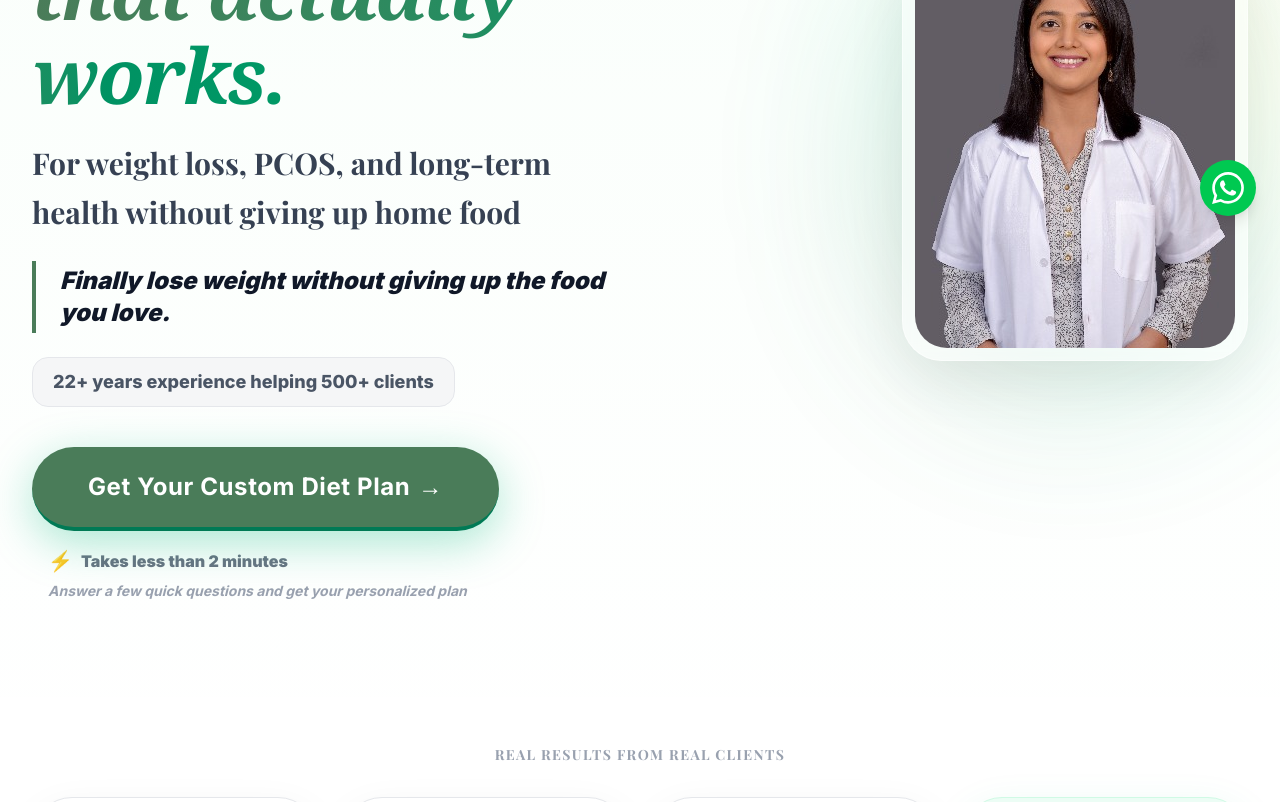
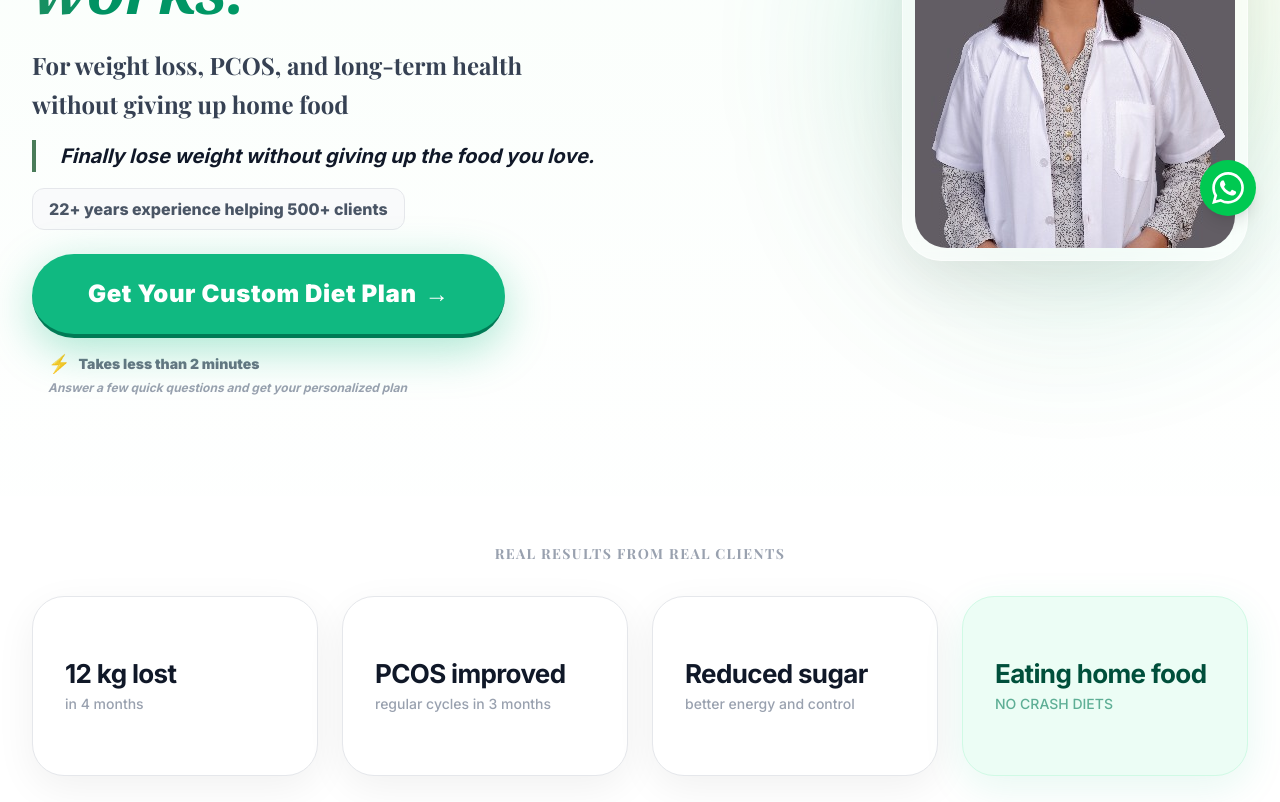
Before and after one commit to mehtaabshaikh-oss/anjums-diet-app, a Next.js app: page / in a window 1280 px wide. Shown: the part 560-1362 px from the top of the page. Built offline with nearby package versions, Linux system fonts and the light colour scheme.

Commit message:
style: final QA pixel-perfect refinements

```diff
--- a/src/app/page.tsx
+++ b/src/app/page.tsx
@@ -88,7 +88,7 @@ export default function Home() {
                 hidden: { opacity: 0 },
                 visible: { opacity: 1, transition: { staggerChildren: 0.15 } }
               }}
-              className="max-w-2xl"
+              className="max-w-2xl flex flex-col items-start"
             >
               <motion.div
                 variants={{ hidden: { opacity: 0, y: 20 }, visible: { opacity: 1, y: 0, transition: { duration: 0.8, ease: [0.16, 1, 0.3, 1] } } }}
@@ -97,9 +97,10 @@ export default function Home() {
                 <span className="text-amber-700 tracking-wide">If you’ve tried multiple diets and nothing worked long-term, this is for you</span>
               </motion.div>
 
+              <div className="max-w-[600px] flex flex-col space-y-3 md:space-y-0 text-left">
                 <motion.h1
                   variants={{ hidden: { opacity: 0, y: 20 }, visible: { opacity: 1, y: 0, transition: { duration: 0.8, ease: [0.16, 1, 0.3, 1] } } }}
-                className="text-5xl md:text-[4.8rem] font-extrabold text-gray-900 mb-6 leading-[1.05] tracking-tight"
+                  className="text-5xl md:text-[4rem] font-black text-gray-900 mb-4 leading-tight tracking-tight"
                 >
                   Get a personalized Indian diet plan <br />
                   <span className="text-transparent bg-clip-text bg-gradient-to-r from-primary to-emerald-600 italic font-serif">that actually works.</span>
@@ -107,36 +108,37 @@ export default function Home() {
 
                 <motion.h2
                   variants={{ hidden: { opacity: 0, y: 20 }, visible: { opacity: 1, y: 0, transition: { duration: 0.8, ease: [0.16, 1, 0.3, 1] } } }}
-                className="text-2xl md:text-3xl font-bold text-gray-700 mb-6 leading-relaxed max-w-2xl"
+                  className="text-xl md:text-2xl font-bold text-gray-700 mb-4 leading-relaxed"
                 >
                   For weight loss, PCOS, and long-term health without giving up home food
                 </motion.h2>
 
                 <motion.p
                   variants={{ hidden: { opacity: 0, y: 20 }, visible: { opacity: 1, y: 0, transition: { duration: 0.8, ease: [0.16, 1, 0.3, 1] } } }}
-                className="text-xl md:text-2xl font-black text-gray-900 mb-6 italic border-l-4 border-primary pl-6 py-1"
+                  className="text-lg md:text-xl font-bold text-gray-900 mb-4 italic border-l-4 border-primary pl-6 py-0.5"
                 >
                   Finally lose weight without giving up the food you love.
                 </motion.p>
 
                 <motion.p
                   variants={{ hidden: { opacity: 0, y: 20 }, visible: { opacity: 1, y: 0, transition: { duration: 0.8, ease: [0.16, 1, 0.3, 1] } } }}
-                className="text-lg font-extrabold text-gray-600 mb-10 inline-block px-5 py-2.5 bg-gray-100/80 rounded-xl border border-gray-200"
+                  className="text-base font-extrabold text-gray-600 mb-4 inline-block px-4 py-2 bg-gray-50 rounded-lg border border-gray-200 w-fit"
                 >
                   22+ years experience helping 500+ clients
                 </motion.p>
+              </div>
 
               <motion.div
                 variants={{ hidden: { opacity: 0, y: 20 }, visible: { opacity: 1, y: 0, transition: { duration: 0.8, ease: [0.16, 1, 0.3, 1] } } }}
-                className="flex flex-col items-start gap-4 mb-16"
+                className="flex flex-col items-start gap-2 mt-2 mb-16"
               >
-                <a href="#contact" className="group relative inline-flex items-center justify-center px-14 py-6 font-bold text-white bg-primary rounded-full overflow-hidden hover:scale-[1.03] transition-all duration-300 shadow-[0_12px_45px_rgba(16,185,129,0.35)] text-2xl tracking-wide w-full md:w-auto text-center border-b-4 border-emerald-700">
-                  <div className="absolute inset-0 bg-gradient-to-r from-primary to-emerald-500 opacity-0 group-hover:opacity-100 transition-opacity duration-300"></div>
+                <a href="#contact" className="group relative inline-flex items-center justify-center px-14 py-6 font-black text-white bg-[#10b981] rounded-full overflow-hidden hover:scale-[1.03] transition-all duration-300 shadow-[0_12px_45px_rgba(16,185,129,0.35)] text-2xl tracking-wide w-full md:w-auto text-center border-b-4 border-emerald-700">
+                  <div className="absolute inset-0 bg-gradient-to-r from-[#10b981] to-emerald-500 opacity-0 group-hover:opacity-100 transition-opacity duration-300"></div>
                   <span className="relative z-10 flex items-center justify-center gap-2">Get Your Custom Diet Plan <span className="group-hover:translate-x-1 transition-transform">→</span></span>
                 </a>
-                <div className="space-y-1.5 ml-4">
-                  <p className="text-base font-black text-gray-500 flex items-center gap-2"><span className="text-amber-500 text-xl">⚡</span> Takes less than 2 minutes</p>
-                  <p className="text-sm font-bold text-gray-400 italic">Answer a few quick questions and get your personalized plan</p>
+                <div className="space-y-0.5 ml-4 py-1">
+                  <p className="text-sm font-black text-gray-500 flex items-center gap-2"><span className="text-amber-500 text-lg">⚡</span> Takes less than 2 minutes</p>
+                  <p className="text-xs font-bold text-gray-400 italic">Answer a few quick questions and get your personalized plan</p>
                 </div>
               </motion.div>
 
@@ -170,21 +172,21 @@ export default function Home() {
         <div className="max-w-7xl mx-auto px-4 sm:px-6 lg:px-8">
           <h2 className="text-center font-bold text-gray-400 uppercase tracking-widest text-sm mb-8">Real results from real clients</h2>
           <div className="grid grid-cols-1 sm:grid-cols-2 lg:grid-cols-4 gap-6 relative">
-            <div className="bg-white py-12 px-6 rounded-[2.5rem] border border-gray-200 shadow-[0_12px_40px_rgba(0,0,0,0.06)] text-center flex flex-col justify-center min-h-[180px] hover:shadow-[0_20px_50px_rgba(0,0,0,0.12)] hover:scale-[1.02] transition-all duration-500">
-              <div className="font-black text-4xl md:text-5xl tracking-tight text-gray-900 mb-3 leading-tight">12 kg lost</div>
-              <p className="font-bold text-gray-400 text-sm uppercase tracking-widest">in 4 months</p>
+            <div className="bg-white p-8 rounded-[2rem] border border-gray-200 shadow-[0_12px_40px_rgba(0,0,0,0.06)] text-left flex flex-col justify-center min-h-[180px] hover:shadow-[0_20px_50px_rgba(0,0,0,0.12)] hover:scale-[1.02] transition-all duration-500">
+              <div className="font-bold text-[26px] tracking-tight text-gray-900 mb-1 leading-tight">12 kg lost</div>
+              <p className="font-medium text-gray-400 text-sm">in 4 months</p>
             </div>
-            <div className="bg-white py-12 px-6 rounded-[2.5rem] border border-gray-200 shadow-[0_12px_40px_rgba(0,0,0,0.06)] text-center flex flex-col justify-center min-h-[180px] hover:shadow-[0_20px_50px_rgba(0,0,0,0.12)] hover:scale-[1.02] transition-all duration-500">
-              <div className="font-black text-3xl md:text-4xl tracking-tight text-gray-900 mb-3 leading-tight">PCOS improved</div>
-              <p className="font-bold text-gray-400 text-sm uppercase tracking-widest">regular cycles in 3 months</p>
+            <div className="bg-white p-8 rounded-[2rem] border border-gray-200 shadow-[0_12px_40px_rgba(0,0,0,0.06)] text-left flex flex-col justify-center min-h-[180px] hover:shadow-[0_20px_50px_rgba(0,0,0,0.12)] hover:scale-[1.02] transition-all duration-500">
+              <div className="font-bold text-[26px] tracking-tight text-gray-900 mb-1 leading-tight">PCOS improved</div>
+              <p className="font-medium text-gray-400 text-sm">regular cycles in 3 months</p>
             </div>
-            <div className="bg-white py-12 px-6 rounded-[2.5rem] border border-gray-200 shadow-[0_12px_40px_rgba(0,0,0,0.06)] text-center flex flex-col justify-center min-h-[180px] hover:shadow-[0_20px_50px_rgba(0,0,0,0.12)] hover:scale-[1.02] transition-all duration-500">
-              <div className="font-black text-3xl md:text-4xl tracking-tight text-gray-900 mb-3 leading-tight">Reduced sugar levels</div>
-              <p className="font-bold text-gray-400 text-sm uppercase tracking-widest">better energy and control</p>
+            <div className="bg-white p-8 rounded-[2rem] border border-gray-200 shadow-[0_12px_40px_rgba(0,0,0,0.06)] text-left flex flex-col justify-center min-h-[180px] hover:shadow-[0_20px_50px_rgba(0,0,0,0.12)] hover:scale-[1.02] transition-all duration-500">
+              <div className="font-bold text-[26px] tracking-tight text-gray-900 mb-1 leading-tight">Reduced sugar</div>
+              <p className="font-medium text-gray-400 text-sm">better energy and control</p>
             </div>
-            <div className="bg-emerald-50 py-12 px-6 rounded-[2.5rem] border border-emerald-100 shadow-[0_12px_40px_rgba(16,185,129,0.1)] text-center flex flex-col justify-center min-h-[180px] hover:shadow-[0_20px_50px_rgba(16,185,129,0.2)] hover:scale-[1.02] transition-all duration-500">
-              <div className="font-black text-3xl md:text-4xl tracking-tight text-emerald-900 mb-3 leading-tight">Eating home food</div>
-              <p className="font-bold text-emerald-700/60 text-sm uppercase tracking-widest">no crash diets</p>
+            <div className="bg-emerald-50 p-8 rounded-[2rem] border border-emerald-100 shadow-[0_12px_40px_rgba(16,185,129,0.1)] text-left flex flex-col justify-center min-h-[180px] hover:shadow-[0_20px_50px_rgba(16,185,129,0.2)] hover:scale-[1.02] transition-all duration-500">
+              <div className="font-bold text-[26px] tracking-tight text-emerald-900 mb-1 leading-tight">Eating home food</div>
+              <p className="font-medium text-emerald-700/60 text-sm uppercase">no crash diets</p>
             </div>
           </div>
         </div>
@@ -429,25 +431,25 @@ export default function Home() {
             whileInView={{ opacity: 1, y: 0 }}
             viewport={{ once: true }}
             transition={{ delay: 0.6 }}
-            className="text-center bg-gray-900 px-6 py-20 rounded-[3rem] mt-16 shadow-2xl relative overflow-hidden"
+            className="text-center bg-gray-900 px-6 py-32 rounded-[3.5rem] mt-16 shadow-2xl relative overflow-hidden"
           >
-            <div className="absolute inset-0 bg-gradient-to-br from-primary/20 to-transparent opacity-50"></div>
-            <div className="relative z-10 py-16">
-              <h2 className="text-4xl md:text-6xl text-white font-black mb-10 leading-tight">
+            <div className="absolute inset-0 bg-gradient-to-br from-primary/20 to-transparent opacity-50 font-black"></div>
+            <div className="relative z-10 py-16 max-w-5xl mx-auto">
+              <h2 className="text-4xl md:text-7xl text-white font-black mb-12 leading-tight">
                 Ready to transform your health?
               </h2>
               <motion.a
                 whileHover={{ scale: 1.03 }}
                 whileTap={{ scale: 0.97 }}
                 href="#contact"
-                className="inline-block px-14 py-7 bg-primary text-white rounded-full font-black hover:bg-emerald-600 shadow-[0_15px_50px_rgba(16,185,129,0.4)] transition-all duration-300 mb-10 text-2xl tracking-wide border-b-4 border-emerald-700"
+                className="inline-block px-14 py-7 bg-[#10b981] text-white rounded-full font-black hover:bg-emerald-600 shadow-[0_15px_50px_rgba(16,185,129,0.4)] transition-all duration-300 mb-12 text-2xl tracking-wide border-b-4 border-emerald-700"
               >
                 Get Your Custom Diet Plan
               </motion.a>
-              <div className="flex flex-col items-center gap-4">
-                <p className="text-white/90 font-black text-xl tracking-wide uppercase">Limited clients accepted each month</p>
-                <div className="h-px w-24 bg-primary/30"></div>
-                <p className="text-white/60 font-medium text-lg italic">Answer a few quick questions and get your personalized plan</p>
+              <div className="flex flex-col items-center gap-6">
+                <p className="text-white font-black text-2xl tracking-widest uppercase mb-2">Limited clients accepted each month</p>
+                <div className="h-0.5 w-32 bg-primary/40 mb-2"></div>
+                <p className="text-white/60 font-medium text-xl italic">Answer a few quick questions and get your personalized plan</p>
               </div>
             </div>
           </motion.div>
```
Lines whose indentation alone changed are shown as unchanged.
